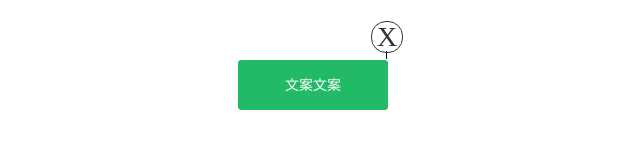
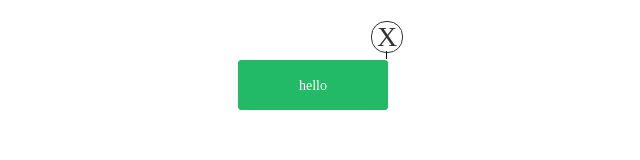
Before and after one commit to thisXiaoming/vue-pro-git, a Vue app: page /tag-eg in a window 1280 px wide. Shown: the top 160 px of the page, without its empty margins (327-967 px from the left). Built offline with nearby package versions, Linux system fonts and the light colour scheme.

Commit message:
加入vuex并使用

```diff
--- a/package.json
+++ b/package.json
@@ -53,6 +53,7 @@
     "portfinder": "^1.0.13",
     "postcss-import": "^11.0.0",
     "postcss-loader": "^2.0.8",
+    "postcss-px2rem": "^0.3.0",
     "postcss-url": "^7.2.1",
     "rimraf": "^2.6.0",
     "selenium-server": "^3.0.1",
@@ -64,11 +65,11 @@
     "vue-loader": "^13.3.0",
     "vue-style-loader": "^3.0.1",
     "vue-template-compiler": "^2.5.2",
+    "vuex": "^3.0.1",
     "webpack": "^3.6.0",
     "webpack-bundle-analyzer": "^2.9.0",
     "webpack-dev-server": "^2.9.1",
-    "webpack-merge": "^4.1.0",
-    "postcss-px2rem": "^0.3.0"
+    "webpack-merge": "^4.1.0"
   },
   "engines": {
     "node": ">= 6.0.0",
--- a/src/main.js
+++ b/src/main.js
@@ -1,6 +1,7 @@
 import Vue from 'vue'
 import App from './App'
 import router from './router'
+import store from './store/index.js'
 
 Vue.config.productionTip = false
 
@@ -8,5 +9,6 @@ Vue.config.productionTip = false
 new Vue({
   el: '#app',
   router,
+  store,//加入sotre的配置
   render: h => h(App)
 })
--- /dev/null
+++ b/src/store/actions.js
@@ -0,0 +1,10 @@
+import {
+    SET_TAG_MESSAGE
+} from './constants'
+
+export default {
+    setTagMessage: ({commit}, tagMessage) => {
+        debugger;
+        commit(SET_TAG_MESSAGE, tagMessage)
+    }
+}
--- /dev/null
+++ b/src/store/constants.js
@@ -0,0 +1 @@
+export const SET_TAG_MESSAGE = 'SET_TAG_MESSAGE'
--- /dev/null
+++ b/src/store/getters.js
@@ -0,0 +1,3 @@
+export default {
+    tagMessage: state => state.tagMessage
+}
--- /dev/null
+++ b/src/store/index.js
@@ -0,0 +1,16 @@
+import Vue from 'vue';
+import Vuex from 'vuex';
+import state from './state.js';
+import getters from './getters.js';
+import mutations from './mutations.js';
+import actions from './actions.js';
+
+Vue.use(Vuex);
+const store = new Vuex.Store({
+    state,
+    getters,
+    actions,
+    mutations
+})
+
+export default store;
--- /dev/null
+++ b/src/store/mutations.js
@@ -0,0 +1,8 @@
+import {SET_TAG_MESSAGE} from './constants';
+
+export default {
+    [SET_TAG_MESSAGE] (state, tagMessage) {
+        debugger;
+        state.tagMessage = tagMessage;
+    }
+}
--- /dev/null
+++ b/src/store/state.js
@@ -0,0 +1,3 @@
+export default {
+    tagMessage: "hello"
+}
--- a/src/views/tag-eg/tag-eg.vue
+++ b/src/views/tag-eg/tag-eg.vue
@@ -1,9 +1,10 @@
 <template>
-    <tag :tagType="type" v-on:change="active">文案文案</tag>
+    <tag :tagType="type" v-on:change="active">{{tagMessage}}</tag>
 </template>
 
 <script>
 import Tag from "../../components/tag/tag.vue"
+import { mapGetters } from 'vuex';
 export default {
     components: {
         Tag
@@ -13,14 +14,19 @@ export default {
            type: "normal"
         }
     },
+    computed: {
+        ...mapGetters({
+            tagMessage: 'tagMessage',
+        }),
+    },
     methods: {
         active: function() {
-            console.log("aaaaaaaa")
             if (this.type == 'normal') {
                 this.type = 'active'
             } else if (this.type == "active") {
                 this.type = 'normal'
             }
+            this.$store.dispatch('setTagMessage', 'world')
             // this.$emit('change')
         }
     }
```
